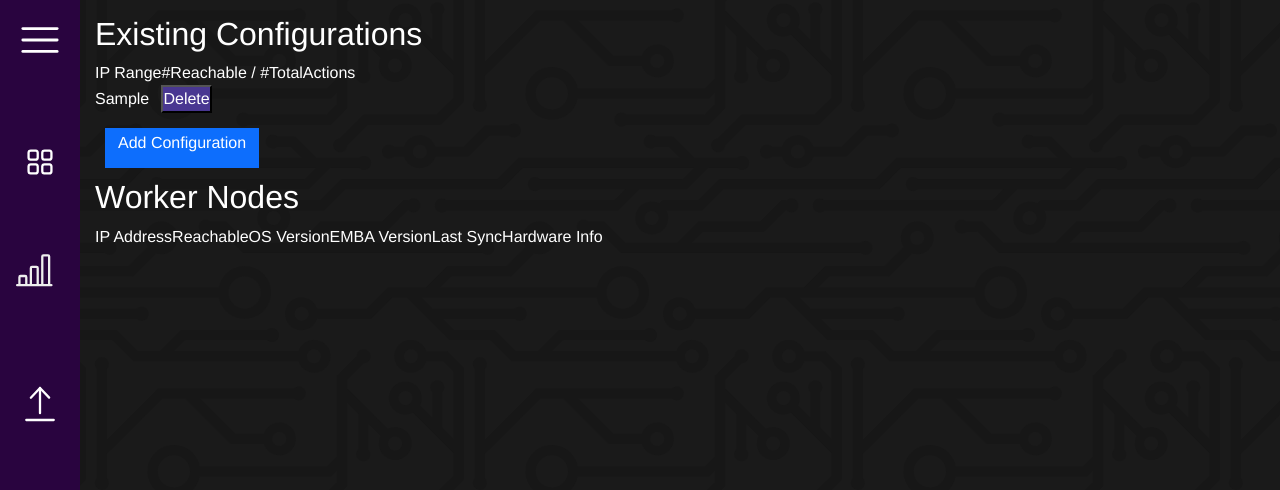
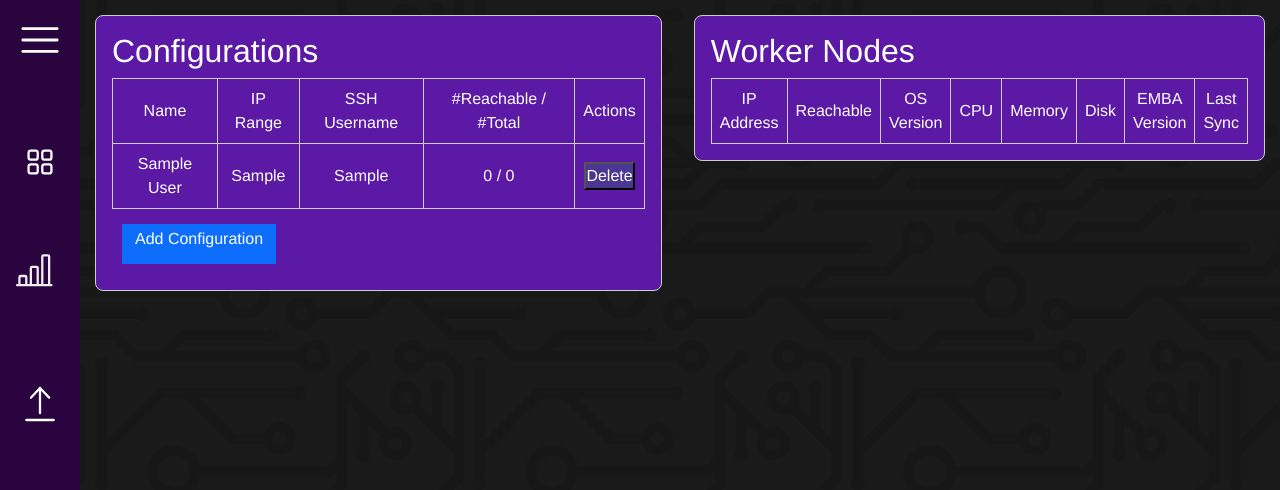
Before and after one commit to e-m-b-a/embark, a Django app: page /worker/ in a window 1280 px wide. Shown: the top 490 px of the page. Run offline with Django 3.2, Linux system fonts and the light colour scheme; a user stored in the database is signed in; tables that the repository leaves empty hold one stand-in row (values such as "Sample post"); data that the repository does not hold is empty; parts of the project's set-up code (start-up, migrations or seed data) failed here and were passed over; some libraries are stand-ins or nearby versions.

Commit message:
add reachable check in worker scan endpoint and improve table design
Signed-off-by: ashiven <nevisha@pm.me>

```diff
--- /dev/null
+++ b/embark/static/content/css/workerOverview.css
@@ -0,0 +1,31 @@
+.overview-container {
+  display: flex;
+  gap: 2rem; /* space between the columns */
+  align-items: flex-start;
+}
+
+.configuration-container, .worker-container {
+  flex: 1; /* Take equal width or adjust as needed */
+  padding: 1rem;
+  border: 1px solid #ccc;
+  border-radius: 8px;
+  background-color:rgb(91, 25, 166);
+}
+
+td {
+  /* center the text in the table */
+  text-align: center;
+  padding: 0.5rem;
+  border: 1px solid #ccc;
+  border-radius: 8px;
+  background-color: rgb(91, 25, 166);
+}
+
+th {
+  /* center the text in the table */
+  text-align: center;
+  padding: 0.5rem;
+  border: 1px solid #ccc;
+  border-radius: 8px;
+  background-color: rgb(91, 25, 166);
+}
--- a/embark/templates/workers/overview.html
+++ b/embark/templates/workers/overview.html
@@ -1,15 +1,24 @@
+{% load static %}
+{% block style %}
+<link rel="stylesheet" type="text/css" href="{% static 'content/css/workerOverview.css' %}" />
+{% endblock style %}
+<div class="overview-container">
     <div class="configuration-container">
-<h2>Existing Configurations</h2>
+    <h2>Configurations</h2>
     <table>
     <tr>
+        <th>Name</th>
         <th>IP Range</th>
+        <th>SSH Username</th>
         <th>#Reachable / #Total</th>
         <th>Actions</th>
     </tr>
-  {% for config in user.configuration.all %}
+    {% for config in configs %}
     <tr>
+        <td>{{ config.name }}</td>
         <td>{{ config.ip_range }}</td>
-    {# <td>{{ config.workers.filter(reachable=True).count }} / {{ config.workers.count }} #}
+        <td>{{ config.ssh_user }}</td>
+        <td>{{ config.total_workers }} / {{ config.reachable_workers }}</td>
         <td>
         <form action="/" method="post">
             {% csrf_token %}
@@ -23,7 +32,6 @@
     <a href="/" class="btn btn-primary">Add Configuration</a>
     </div>
 
-
     <div class="worker-container">
     <h2>Worker Nodes</h2>
     <table>
@@ -31,19 +39,28 @@
         <th>IP Address</th>
         <th>Reachable</th>
         <th>OS Version</th>
+        <th>CPU</th>
+        <th>Memory</th>
+        <th>Disk</th>
         <th>EMBA Version</th>
         <th>Last Sync</th>
-    <th>Hardware Info</th>
     </tr>
-  {% for worker in workers %}
+    {% for config in user.configuration.all %}
+    {% for worker in config.workers.all %}
     <tr>
         <td>{{ worker.ip_address }}</td>
-    {# <td>{% if worker.reachable %}🟢{% else %}🔴{% endif %}</td> #}
-    {# <td>{{ worker.system_info.os }}</td> #}
-    {# <td>{{ worker.system_info.emba_version }}</td> #}
-    {# <td>{{ worker.system_info.last_sync }}</td> #}
-    {# <td>{{ worker.system_info.hw }}</td> #}
+        <td>{% if worker.reachable %}🟢{% else %}🔴{% endif %}</td>
+        {% if worker.system_info %}
+        <td>{{ worker.system_info.os_info }}</td>
+        <td>{{ worker.system_info.cpu_info }}</td>
+        <td>{{ worker.system_info.ram_info }}</td>
+        <td>{{ worker.system_info.disk_info }}</td>
+        <td>{{ worker.system_info.emba_version }}</td>
+        <td>{{ worker.system_info.last_sync }}</td>
+        {% endif %}
     </tr>
+    {% endfor %}
     {% endfor %}
     </table>
     </div>
+</div>
--- a/embark/workers/views.py
+++ b/embark/workers/views.py
@@ -2,9 +2,9 @@ import ipaddress
 import socket
 from concurrent.futures import ThreadPoolExecutor
 
-from django.shortcuts import render
 import paramiko
 
+from django.shortcuts import render
 from django.contrib.auth.decorators import login_required, permission_required
 from django.contrib.auth import get_user
 from django.views.decorators.http import require_http_methods
@@ -23,8 +23,15 @@ def workers_main(request):
     Main view for the workers page.
     """
     user = get_user(request)
+    configs = Configuration.objects.prefetch_related('workers').all()
+    configs = configs.filter(user=user)
+    for config in configs:
+        config.total_workers = config.workers.count()
+        config.reachable_workers = config.workers.filter(reachable=True).count()
+
     return render(request, 'workers/index.html', {
-        'user': user
+        'user': user,
+        'configs': configs
     })
 
 
@@ -56,25 +63,35 @@ def config_worker_scan(request, configuration_id):
             with socket.create_connection((str(ip_address), port), timeout):
                 try:
                     existing_worker = Worker.objects.get(ip_address=str(ip_address))
+                    existing_worker.reachable = True
+                    existing_worker.save()
                     if configuration not in existing_worker.configurations.all():
                         existing_worker.configurations.add(configuration)
                         existing_worker.save()
                 except Worker.DoesNotExist:
                     new_worker = Worker(
-                        configurations=[configuration],
                         name=f"worker-{str(ip_address)}",
                         ip_address=str(ip_address),
-                        system_info={}
+                        system_info={},
+                        reachable=True
                     )
                     new_worker.save()
+                    new_worker.configurations.set([configuration])
                 return str(ip_address)
-        except socket.timeout:
+        except Exception:
             return None
 
     with ThreadPoolExecutor(max_workers=50) as executor:
         reachable = list(filter(None, executor.map(connect_ssh, list(ip_network.hosts()))))
 
-    registered = [worker.ip_address for worker in configuration.workers.all()]
+    # all registered workers that are not reachable should have their reachable flag set to False
+    registered = []
+    for worker in configuration.workers.all():
+        registered.append(worker.ip_address)
+        if worker.ip_address not in reachable:
+            worker.reachable = False
+            worker.save()
+
     return JsonResponse({'status': 'scan_complete', 'configuration': configuration.name, 'registered_workers': registered, 'reachable_workers': reachable})
 
 
@@ -124,7 +141,7 @@ def connect_worker(request, configuration_id, worker_id):
     # to automatically add the host key to known hosts even though it is flagged as insecure by CodeQL.
     # With the RejectPolicy, we will not be able to connect to the worker if the host key is not already in known hosts
     ssh_client.load_system_host_keys()
-    ssh_client.set_missing_host_key_policy(paramiko.RejectPolicy())
+    ssh_client.set_missing_host_key_policy(paramiko.AutoAddPolicy())
 
     try:
         ssh_client.connect(worker_ip, username=ssh_user, password=ssh_password)
```
Lines whose indentation alone changed are shown as unchanged.
